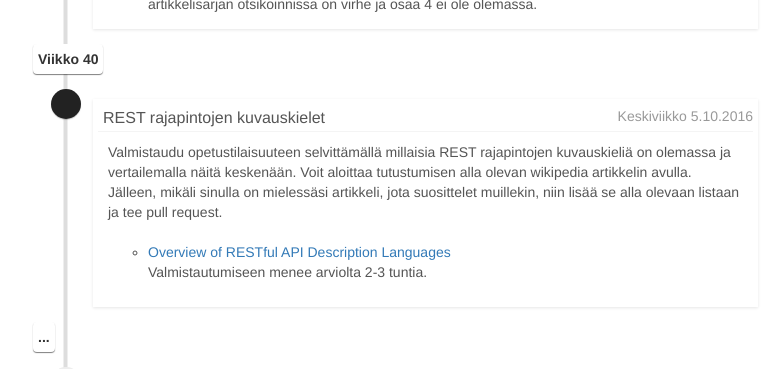
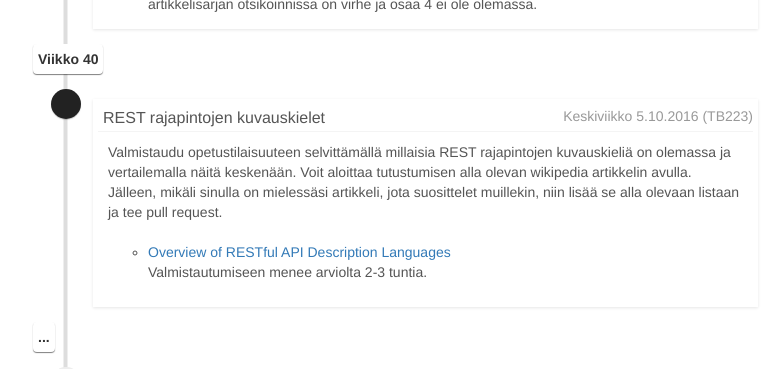
Before and after one commit to Palpo/palpo.github.io, a Jekyll site: the page built from index.html, in a window 1280 px wide. Shown: the part 1585-1954 px from the top of the page, without its empty margins (232-1016 px from the left). Built offline with Jekyll 4.4.1, drawn with Linux system fonts in a browser that asks for light colours; nearby versions of some CDN libraries.

Commit message:
5.10.2016 lecture in TB223

```diff
--- a/index.html
+++ b/index.html
@@ -122,7 +122,7 @@ layout: default
             <li>
               <i class="fa fa-envelope bg-black"></i>
               <div class="timeline-item">
-                <span class="time"><i class="fa fa-clock-o"></i>Keskiviikko 5.10.2016</span>
+                <span class="time"><i class="fa fa-clock-o"></i>Keskiviikko 5.10.2016 (TB223)</span>
                 <h3 class="timeline-header">REST rajapintojen kuvauskielet</h3>
                 <div class="timeline-body">
                   Valmistaudu opetustilaisuuteen selvittämällä millaisia REST rajapintojen kuvauskieliä on olemassa ja vertailemalla näitä keskenään. Voit aloittaa tutustumisen alla olevan wikipedia artikkelin avulla. Jälleen, mikäli sinulla on mielessäsi artikkeli, jota suosittelet muillekin, niin lisää se alla olevaan listaan ja tee pull request.
```
